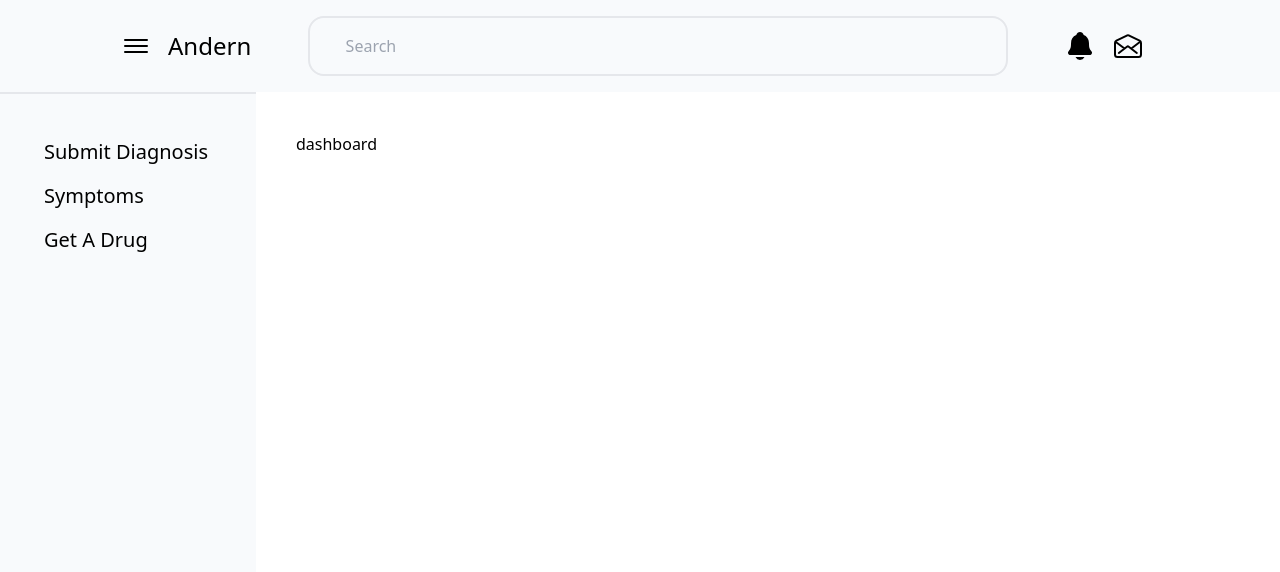
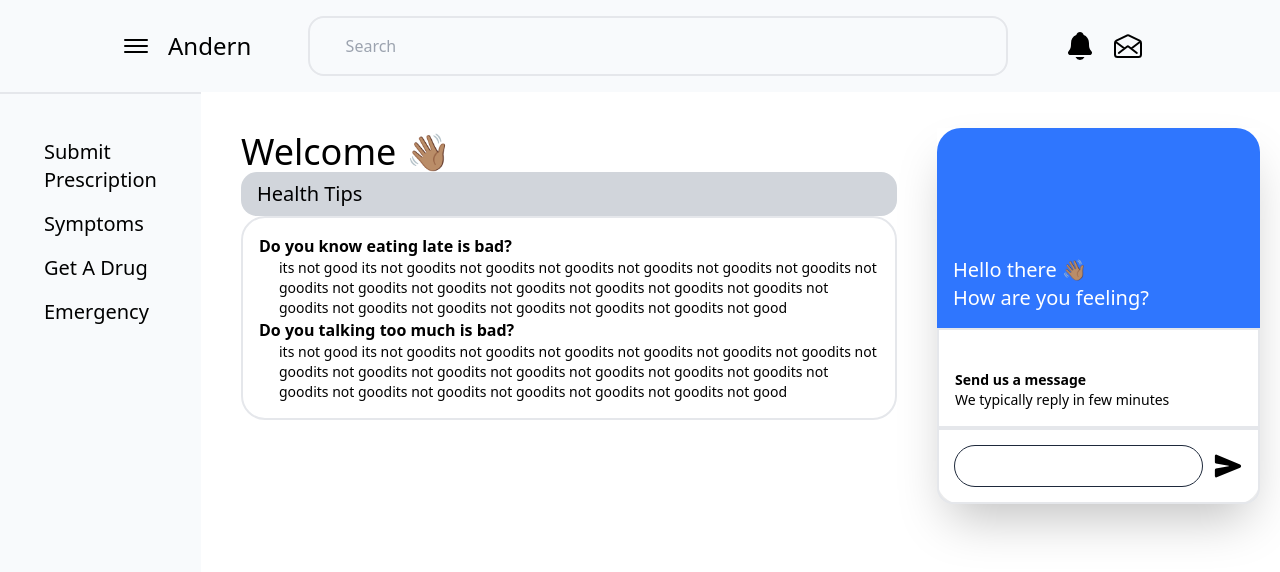
Before and after one commit to Cavista-Hackathon-2024/andern, a React (Vite) app in the folder andern-frontend/: page /dashboard in a window 1280 px wide. Shown: the top 572 px of the page. Built offline with nearby package versions, Linux system fonts and the light colour scheme.

Commit message:
Frontend: Added a bunch of screens for user dashboard

```diff
--- /dev/null
+++ b/andern-frontend/src/components/BotComponent.jsx
@@ -0,0 +1,39 @@
+import React, { useState } from 'react'
+import { IoSend } from 'react-icons/io5'
+
+const BotComponent = () => {
+
+    const [botMessage, setBotMessage] = useState()
+    const inputChangeHandler = (e) => {
+        // console.log(e.target.value)
+        setBotMessage(e.target.value)
+    }
+
+    const onSubmit = (e ) => {
+        e.preventDefault()
+    }
+
+
+  return (
+    <div className=' flex flex-col shadow-2xl rounded-b-3xl mt-9 ' >
+        <div className='bg-pryBlue text-white  p-4 pt-32 rounded-t-3xl ' >
+            <h1 className='text-xl' >Hello there 👋🏽</h1>
+            <h1 className='text-xl' >How are you feeling?</h1>
+        </div>
+        <div className='border-2 p-4 pt-10 flex flex-col ' >
+            <p className='text-sm font-semibold justify-self-end ' >{botMessage ? botMessage : 'Send us a message' }</p>
+            <p className='text-sm justify-self-start '  >{!botMessage && "We typically reply in few minutes"}</p>
+        </div>
+        <div className=' p-4 rounded-b-2xl border-2 flex items-center ' >
+            <form className='flex gap-3' onSubmit={onSubmit} >
+                <input type="text" className=' outline  outline-1 outline-slate-800 rounded-3xl p-2  ' value={botMessage} onChange={(e) => inputChangeHandler(e)} />
+                <button type='submit' >
+                    <IoSend size={28} />
+                </button>
+            </form>
+        </div>
+    </div>
+  )
+}
+
+export default BotComponent
--- a/andern-frontend/src/components/DashboardRoot.jsx
+++ b/andern-frontend/src/components/DashboardRoot.jsx
@@ -3,17 +3,21 @@ import { Outlet } from "react-router-dom";
 import NavBar from "./NavBar";
 import DashboardTopNav from "./DashboardTopNav";
 import DashboardSideNav from "./DashboardSideNav";
+import BotComponent from "./BotComponent";
 
 const DashboardRoot = () => {
     return (
     <div className="">
       <DashboardTopNav />
-      <div className=" grid grid-cols-[2fr_8fr] " >
+      <div className=" grid grid-cols-[2fr_8fr_2fr] " >
         <DashboardSideNav />
-        <div className=" pt-10 pl-10 " >
+        <div className=" p-10 " >
           <div id="detail" className="">
             <Outlet />
           </div>
+        </div>
+        <div className=" mr-5 " >
+          <BotComponent />
         </div>
       </div>
     </div>
--- a/andern-frontend/src/components/DashboardSideNav.jsx
+++ b/andern-frontend/src/components/DashboardSideNav.jsx
@@ -7,9 +7,9 @@ const DashboardSideNav = () => {
     <div className='bg-slate-50 min-h-screen border-t-2 ' >
       <div className=' flex flex-col px-11 py-11 gap-4 text-xl ' >
         {
-          dashboardMenuList.map(({path, name}, idx) => {
+          dashboardMenuList.map(({path, name, icon}, idx) => {
             return(
-              <Link to={path} className="capitalize hover:text-gray-700  " key={idx}   >{name}</Link>
+              <Link to={path} className="capitalize hover:text-gray-700  " key={idx}><div>{icon}{name}</div></Link>
               )
             })
           }
--- /dev/null
+++ b/andern-frontend/src/components/TipComponent.jsx
@@ -0,0 +1,36 @@
+import React from 'react'
+
+const TipComponent = () => {
+
+    const tipsDummy = [
+        {
+            topic: "Do you know eating late is bad?",
+            description: " its not good its not goodits not goodits not goodits not goodits not goodits not goodits not goodits not goodits not goodits not goodits not goodits not goodits not goodits not goodits not goodits not goodits not goodits not goodits not goodits not good "
+        },
+        {
+            topic: "Do you talking too much is bad?",
+            description: " its not good its not goodits not goodits not goodits not goodits not goodits not goodits not goodits not goodits not goodits not goodits not goodits not goodits not goodits not goodits not goodits not goodits not goodits not goodits not goodits not good "
+        },
+    ]
+
+
+  return (
+    <div>
+        <h2 className='bg-gray-300 text-xl p-2 px-4 capitalize rounded-2xl   ' >Health Tips</h2>
+        <div className=' border-2 rounded-3xl p-4 ' >
+            {
+                tipsDummy.map(({topic, description}) => {
+                    return(
+                        <div className='' >
+                            <h3 className=' font-semibold ' >{topic}</h3>
+                            <p className=' text-sm ml-5 ' >{description}</p>
+                        </div>
+                    )
+                })
+            }
+        </div>
+    </div>
+  )
+}
+
+export default TipComponent
--- a/andern-frontend/src/pages/Dashboard.jsx
+++ b/andern-frontend/src/pages/Dashboard.jsx
@@ -1,9 +1,11 @@
 import React from 'react'
+import TipComponent from '../components/TipComponent'
 
 const Dashboard = () => {
   return (
     <div>
-        dashboard
+        <h1 className=' text-4xl ' >Welcome 👋🏽</h1>
+        <TipComponent />
     </div>
   )
 }
--- a/andern-frontend/src/pages/Diagnosis.jsx
+++ b/andern-frontend/src/pages/Diagnosis.jsx
@@ -3,7 +3,28 @@ import React from 'react'
 const Diagnosis = () => {
   return (
     <div>
-        Diagnosis
+        <h1>Wanna get drugs? submit your prescriptions</h1>
+        <form className=' shadow-2xl outline outline-1 outline-gray-600 p-4 my-3 rounded-2xl ' >
+          <div className='flex justify-stretch my-4 gap-4  '>
+              <div className='flex items-center gap-2 ' >
+                <label htmlFor="hospitalName">Hospital Name:</label>
+                <input type="text" name="hospitalName" className=' outline outline-1 outline-gray-600 px-2  ' />
+              </div>
+              <div className='flex items-center gap-2 ' >
+                <label htmlFor="hospitalName">Hospital Id:</label>
+                <input type="text" name="hospitalName" className=' outline outline-1 outline-gray-600 px-2  ' />
+              </div>
+          </div>
+          <div className='flex items-center my-4 gap-2 ' >
+            <label htmlFor="hospitalName">Upload prescription:</label>
+            <input type="file" name="hospitalName" className=' outline outline-1 outline-gray-600 px-2  ' />
+          </div>
+          <div className='flex items-center my-4 gap-2 ' >
+            <label htmlFor="hospitalName">Input prescription:</label>
+            <input type="text" name="hospitalName" className=' outline outline-1 outline-gray-600 px-2 w-[500px] h-[50px]  ' />
+          </div>
+
+        </form>
     </div>
   )
 }
--- a/andern-frontend/src/pages/Symptoms.jsx
+++ b/andern-frontend/src/pages/Symptoms.jsx
@@ -1,9 +1,26 @@
 import React from 'react'
 
 const Symptoms = () => {
+
+  const questions = ['Are you okay?', "What is wrong with you?", "Are you currently taking any medications or supplements?"]
+
+
+
   return (
     <div>
-        symptoms
+        {/* Form */}
+        <div className=' p-4 border-2 rounded-3xl ' >
+          {
+            questions.map((text) => {
+              return(
+                <div className=' flex flex-col mb-5 ' >
+                  <div>{text}</div>
+                  <input type="text" className=' outline  outline-1 outline-slate-300 rounded-3xl p-2  ' />
+                </div>
+              )
+            })
+          }
+        </div>
     </div>
   )
 }
--- a/andern-frontend/src/utils/dashboardMenuList.js
+++ b/andern-frontend/src/utils/dashboardMenuList.js
@@ -1,14 +1,26 @@
+import { IoHome } from "react-icons/io5";
+import { LuStethoscope } from "react-icons/lu";
+import { FaPills } from "react-icons/fa6";
+
 export const dashboardMenuList = [
   {
-    name: "Submit diagnosis",
+    name: "Submit Prescription",
+    // icon: <LuStethoscope />,
     path: "dashboard/submitdiagnosis",
   },
   {
     name: "Symptoms",
+    // icon: <FaPerson />,
     path: "dashboard/symptoms",
   },
   {
     name: "Get a drug",
+    // icon: <FaPills />,
+    path: "dashboard/drugs",
+  },
+  {
+    name: "Emergency",
+    // icon: <FaPills />,
     path: "dashboard/drugs",
   },
 ];
```
